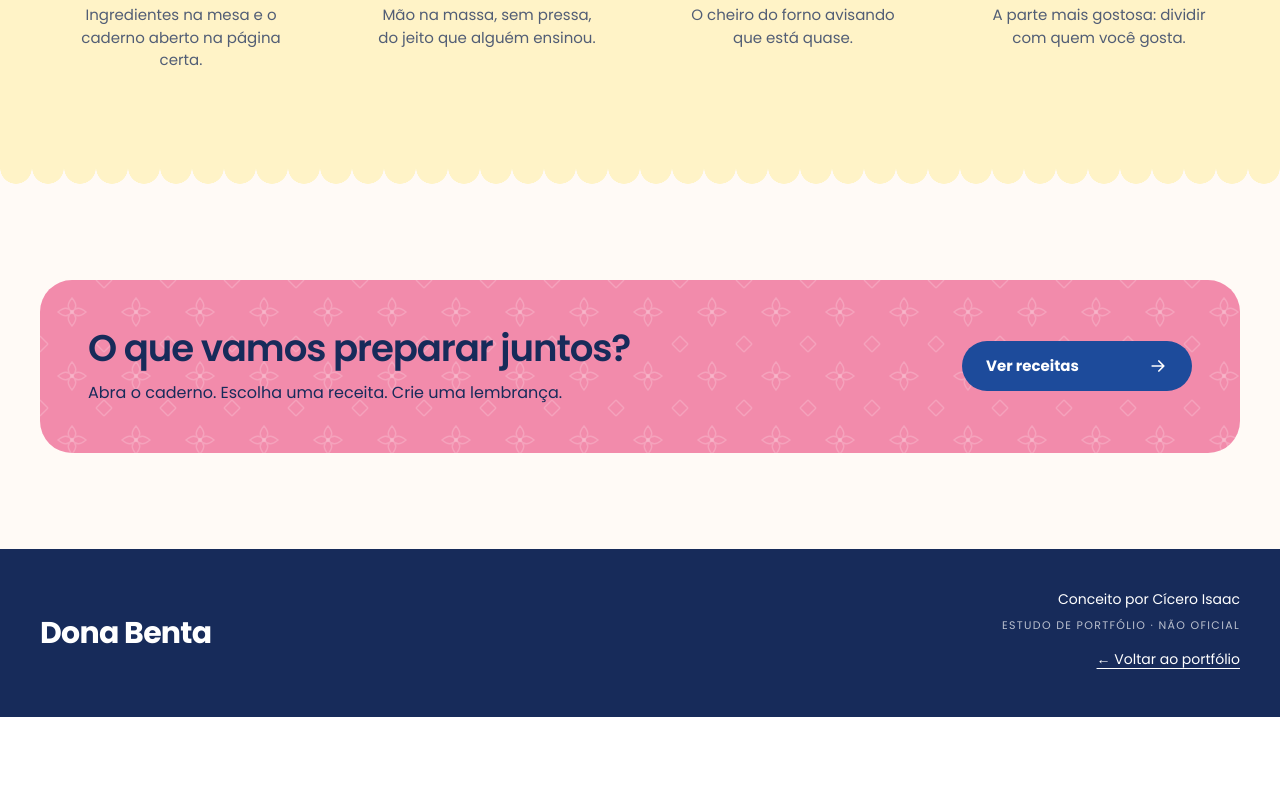
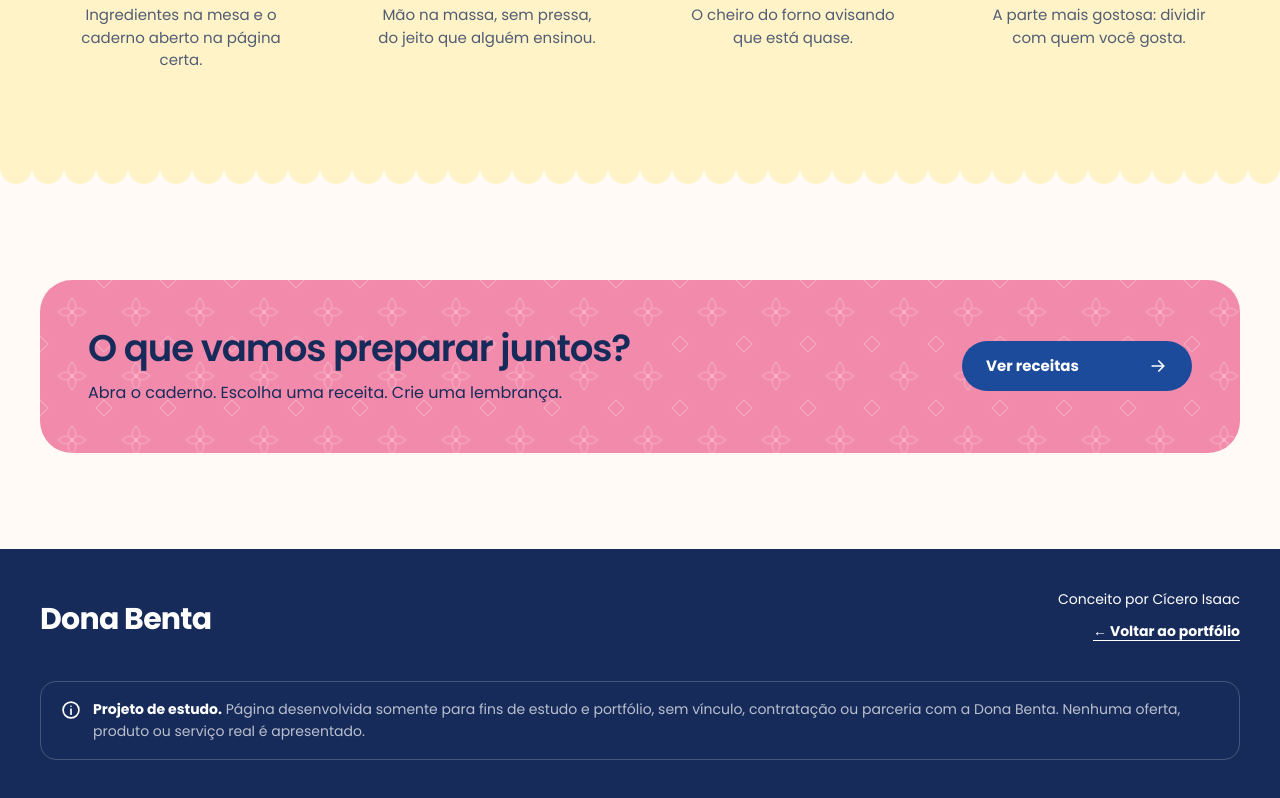
Before and after one commit to CiceroIsaac/portifolio, a Next.js app: page /projetos/dona-benta in a window 1280 px wide. Shown: the part 3493-4291 px from the top of the page. Before the commit the page ends 4210 px from the top, so only its background shows below. Built offline with nearby package versions, Linux system fonts and the light colour scheme.

Commit message:
feat(landing): destaca no rodapé que as páginas são somente para estudo
Bloco de aviso em todas as landing pages: desenvolvida somente para fins
de estudo e portfólio, sem vínculo, contratação ou parceria com a marca,
sem ofertas, produtos ou serviços reais.

```diff
--- a/src/components/landing/StudyFooter.tsx
+++ b/src/components/landing/StudyFooter.tsx
@@ -1,7 +1,7 @@
 import { WRAP } from "./ui";
 
 interface StudyFooterProps {
-  /** Nome da marca, usado no aviso para leitores de tela. */
+  /** Nome da marca, usado no aviso de estudo (ex.: "o Itaú"). */
   brand: string;
   /** Wordmark/logo exibido à esquerda. */
   logo: React.ReactNode;
@@ -11,28 +11,43 @@ interface StudyFooterProps {
 }
 
 /**
- * Rodapé comum: identifica a página como estudo de portfólio não oficial
- * e oferece o caminho de volta ao portfólio.
+ * Rodapé comum das landing pages.
+ * Traz, sempre em destaque, o aviso de que a página foi desenvolvida
+ * somente para estudo (sem vínculo com a marca) e o caminho de volta
+ * ao portfólio.
  */
 export function StudyFooter({ brand, logo, className = "", mutedClassName = "opacity-70" }: StudyFooterProps) {
   return (
     <footer className={className}>
-      <div className={`${WRAP} flex flex-col gap-6 py-10 sm:flex-row sm:items-center sm:justify-between`}>
-        <div>{logo}</div>
-        <div className="flex flex-col gap-2 sm:items-end sm:text-right">
-          <p className="text-sm">Conceito por Cícero Isaac</p>
-          <p className={`text-[11px] tracking-[0.12em] uppercase ${mutedClassName}`}>
-            Estudo de portfólio · não oficial
-            <span className="sr-only">
-              . Página conceitual sem vínculo, contratação ou parceria com {brand}. Nenhuma oferta ou serviço real é
-              apresentado.
+      <div className={`${WRAP} py-10`}>
+        <div className="flex flex-col gap-6 sm:flex-row sm:items-center sm:justify-between">
+          <div>{logo}</div>
+          <div className="flex flex-col gap-1 sm:items-end sm:text-right">
+            <p className="text-sm">Conceito por Cícero Isaac</p>
+            {/* Link relativo: funciona em qualquer endereço onde o site for publicado. */}
+            <a href="../../" className="inline-block py-2 text-sm font-bold underline underline-offset-4">
+              ← Voltar ao portfólio
+            </a>
+          </div>
+        </div>
+
+        {/* Aviso de estudo: visível e em destaque em todas as landing pages */}
+        <aside
+          aria-label="Aviso sobre esta página"
+          className="mt-8 flex items-start gap-3 rounded-2xl border border-current/20 px-5 py-4 text-sm leading-relaxed"
+        >
+          <svg viewBox="0 0 24 24" aria-hidden="true" className="mt-0.5 size-5 shrink-0" fill="none" stroke="currentColor" strokeWidth="2">
+            <circle cx="12" cy="12" r="9.5" />
+            <path d="M12 11v6M12 7.5v.01" strokeLinecap="round" />
+          </svg>
+          <p>
+            <strong className="font-bold">Projeto de estudo.</strong>{" "}
+            <span className={mutedClassName}>
+              Página desenvolvida somente para fins de estudo e portfólio, sem vínculo, contratação ou parceria com{" "}
+              {brand}. Nenhuma oferta, produto ou serviço real é apresentado.
             </span>
           </p>
-          {/* Link relativo: funciona em qualquer endereço onde o site for publicado. */}
-          <a href="../../" className="inline-block py-2 text-sm underline underline-offset-4">
-            ← Voltar ao portfólio
-          </a>
-        </div>
+        </aside>
       </div>
     </footer>
   );
```
